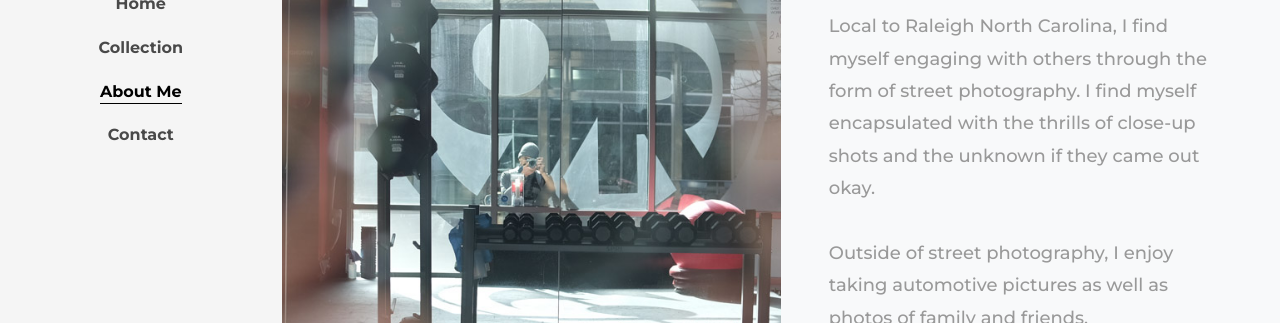
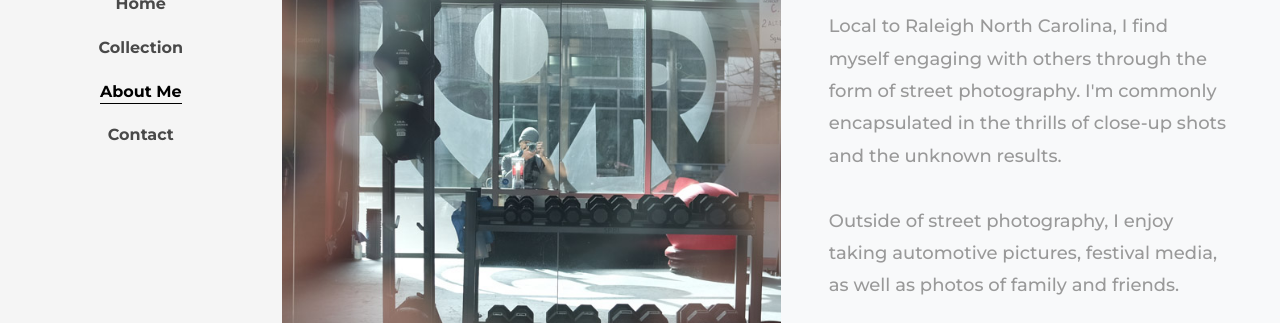
Before and after one commit to barbelllens/barbelllens.github.io, a plain HTML site: page about.html in a window 1280 px wide. Shown: the part 333-656 px from the top of the page. Drawn offline with Linux system fonts and the light colour scheme; some packages are replaced by stand-ins of ours; no server answers; files whose address does not match are found by name; a web font is replaced by a local one.

Commit message:
Reworded info sentences

```diff
--- a/about.html
+++ b/about.html
@@ -70,10 +70,10 @@
 								<span class="subheading">Nice To Meet You</span>
 								<h1 class="big-letter">Barrington Campbell</h1>
 								<h1 class="mb-4"><span>My Name is Barrington Campbell</span></h1>
-								<p class="mb-4">Local to Raleigh North Carolina, I find myself engaging with others through the form of street photography. I find myself
-									encapsulated with the thrills of close-up shots and the unknown if they came out okay.
+								<p class="mb-4">Local to Raleigh North Carolina, I find myself engaging with others through the form of street photography. I'm commonly
+									encapsulated in the thrills of close-up shots and the unknown results.
 
-								<br><br>Outside of street photography, I enjoy taking automotive pictures as well as photos of family and friends.
+								<br><br>Outside of street photography, I enjoy taking automotive pictures, festival media, as well as photos of family and friends.
 								</p>
 								<h3 class="signature h1">Barrington Campbell</h3>
 								<ul class="ftco-social mt-3">
```
Also changed, not shown: index.html (+1 -1 lines).
